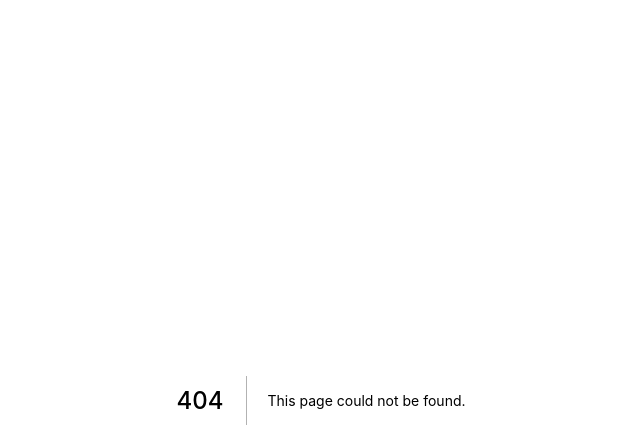
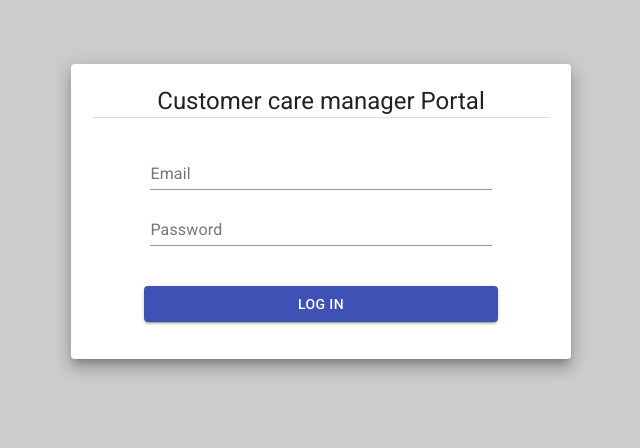
Before and after one commit to kipyegonline/commsApp, a Next.js app: page /login in a window 1280 px wide. Before the commit this address had no page. Shown: the top 448 px of the page, without its empty margins (319-959 px from the left). Built offline with nearby package versions, Linux system fonts and the light colour scheme.

Commit message:
login module

```diff
--- a/src/lib/api/users.js
+++ b/src/lib/api/users.js
@@ -86,3 +86,7 @@ export const fetchSearch = (text, dispatch) => {
     })
     .catch((error) => console.log(error));
 };
+
+export const useAuth = () =>
+  globalThis.Window && JSON.parse(localStorage.getItem("commsApp"));
+export const removeAuth = () => localStorage.removeItem("commsApp");
--- /dev/null
+++ b/src/pages/login.jsx
@@ -0,0 +1,211 @@
+import React from "react";
+import axios from "axios";
+import Router from "next/router";
+import Head from "next/head";
+import { makeStyles } from "@material-ui/styles";
+import {
+  Grid,
+  Card,
+  Input,
+  InputLabel,
+  FormControl,
+  Typography,
+  CardActions,
+  CardContent,
+  Button,
+  Snackbar,
+  LinearProgress,
+  Divider,
+} from "@material-ui/core";
+import Alert from "@material-ui/lab/Alert";
+import { useAuth } from "../lib/api/users";
+
+const useStyles = makeStyles({
+  card: {
+    maxWidth: 500,
+    margin: "3rem auto",
+    padding: "1.3rem",
+  },
+  logincontainer: {
+    background: "#ccc",
+    padding: "1rem",
+    width: "100%",
+    height: "100vh",
+  },
+  input: {
+    width: "80%",
+    display: "block",
+    margin: ".5rem auto",
+  },
+  btn: {
+    width: "80%",
+    display: "block",
+    margin: ".5rem auto",
+  },
+});
+
+function Login() {
+  // initialize state
+  const [email, setEmail] = React.useState("");
+  const [password, setPassword] = React.useState("");
+  const [spinner, setSpinner] = React.useState(false);
+  const [emailerr, setEmailerr] = React.useState("");
+  const [perr, setPerr] = React.useState("");
+  const [errmsg, setError] = React.useState("");
+  const classes = useStyles();
+
+  React.useEffect(() => {
+    // check if user is logged in,if so,  send them to home page
+    let timer = setTimeout(() => {
+      const data = useAuth();
+      console.log("pushinh");
+      if (data) Router.push("/");
+    }, 2000);
+    return () => clearTimeout(timer);
+  }, []);
+  const handleChange = (e) => {
+    // get input and set state
+    const setState = eval("set" + e.target.name);
+    setState(e.target.value);
+  };
+
+  const handleBlur = (e) => {
+    if (e.target.name === "Email") {
+      if (e.target.value.length) setEmailerr("");
+    }
+
+    if (e.target.name === "Password") {
+      if (e.target.value.length > 5) setPerr("");
+    }
+  };
+
+  const handleSubmit = (e) => {
+    e.preventDefault();
+    // validate the damn data
+    if (!email.trim() && !password.trim()) {
+      setEmailerr(" is required.");
+      setPerr(" is required");
+    } else if (email.trim().length < 6) {
+      email.length < 1
+        ? setEmailerr("is required")
+        : setEmailerr(" is invalid");
+    } else if (password.trim().length < 6) {
+      password.length < 1
+        ? setPerr("is required")
+        : setPerr(" must have atleast 6 characters.");
+    } else if (email.trim().length > 5 && password.trim().length > 5) {
+      // if it looks good,remove error messages and  send to the server,
+      setPerr("");
+      setEmailerr("");
+      setSpinner(true);
+      // send to server
+      axios
+        .post("./server/users/user.php?loginuser=true", { email, password })
+        .then((res) => {
+          console.log(res);
+          const { data } = res;
+
+          setSpinner(false);
+          if (data.status === 200) {
+            setPassword("");
+            setEmail("");
+            // store the return token on local storage  and route to home page
+            // global this is an addition to ES2020
+            globalThis &&
+              localStorage.setItem("commsApp", JSON.stringify(data));
+            Router.push("/");
+          } else {
+            throw new Error(data.statusText);
+          }
+        })
+        .catch((error) => {
+          // any login error are show here
+          setError(error.message);
+          setSpinner(false);
+          setTimeout(() => setError(""), 5000);
+        });
+    } else {
+      // unknown unknown errors
+      setError("Error logging in...Check network and try again....");
+      setTimeout(() => setError(""), 3000);
+    }
+  };
+  return (
+    <Grid className={classes.logincontainer}>
+      <Head>
+        <title>Login | Comms App </title>
+        <meta
+          name="viewport"
+          content="initial-scale=1.0, width=device-width"
+          key="title"
+        />
+      </Head>
+
+      <Card className={classes.card} elevation={10}>
+        <Typography variant="h5" align="center">
+          Customer care manager Portal
+        </Typography>
+        <Divider />
+        <form onSubmit={handleSubmit}>
+          <CardContent style={{ maxWidth: 500 }}>
+            <FormControl className={classes.input}>
+              <InputLabel error={!!emailerr.length}>
+                Email {emailerr}
+              </InputLabel>
+              <Input
+                type="email"
+                name="Email"
+                fullWidth
+                onBlur={handleBlur}
+                onChange={handleChange}
+              />
+            </FormControl>
+            <FormControl className={classes.input}>
+              <InputLabel error={!!perr.length}>Password {perr}</InputLabel>
+              <Input
+                type="password"
+                fullWidth
+                name="Password"
+                onBlur={handleBlur}
+                onChange={handleChange}
+              />
+            </FormControl>
+          </CardContent>
+          <CardActions>
+            <Button
+              variant="contained"
+              className={classes.input}
+              color="primary"
+              type="submit"
+              disabled={spinner}
+            >
+              Log in
+            </Button>
+          </CardActions>
+          {spinner ? <LinearProgress /> : null}
+          <Snackbar
+            open={!!errmsg.length}
+            anchorOrigin={{ vertical: "bottom", horizontal: "center" }}
+          >
+            <Alert severity="error">{errmsg}</Alert>
+          </Snackbar>
+        </form>
+      </Card>
+      <style jsx>{`
+        .login {
+          max-width: 500px;
+          margin: auto;
+          padding: 1rem;
+          background: red;
+        }
+        .login-container {
+          background: #ccc;
+          padding: 1rem;
+          margin: 3rem auto;
+          border: 1px solid red;
+        }
+      `}</style>
+    </Grid>
+  );
+}
+export default Login;
--- a/src/redux/usersReducer/usersReducer.js
+++ b/src/redux/usersReducer/usersReducer.js
@@ -27,12 +27,12 @@ function usersReducer(state = initState, action) {
       };
     case C.SECTION_USERS:
       const checkdept = state.users.find(
-        (user) => user.userdept === action.payload
+        (user) => user.userdept == action.payload
       );
       return {
         ...state,
         sectionUsers: state.users.filter(
-          (user) => user.userdept === action.payload
+          (user) => +user.userdept === action.payload
         ),
         department: checkdept ? checkdept.dept : "",
       };
```
Also changed, not shown: src/components/Header.js (+4 -4 lines), src/components/Layout.js (+16 -2 lines), src/components/Nav.js (+16 -0 lines), src/pages/users.js (+4 -3 lines).
